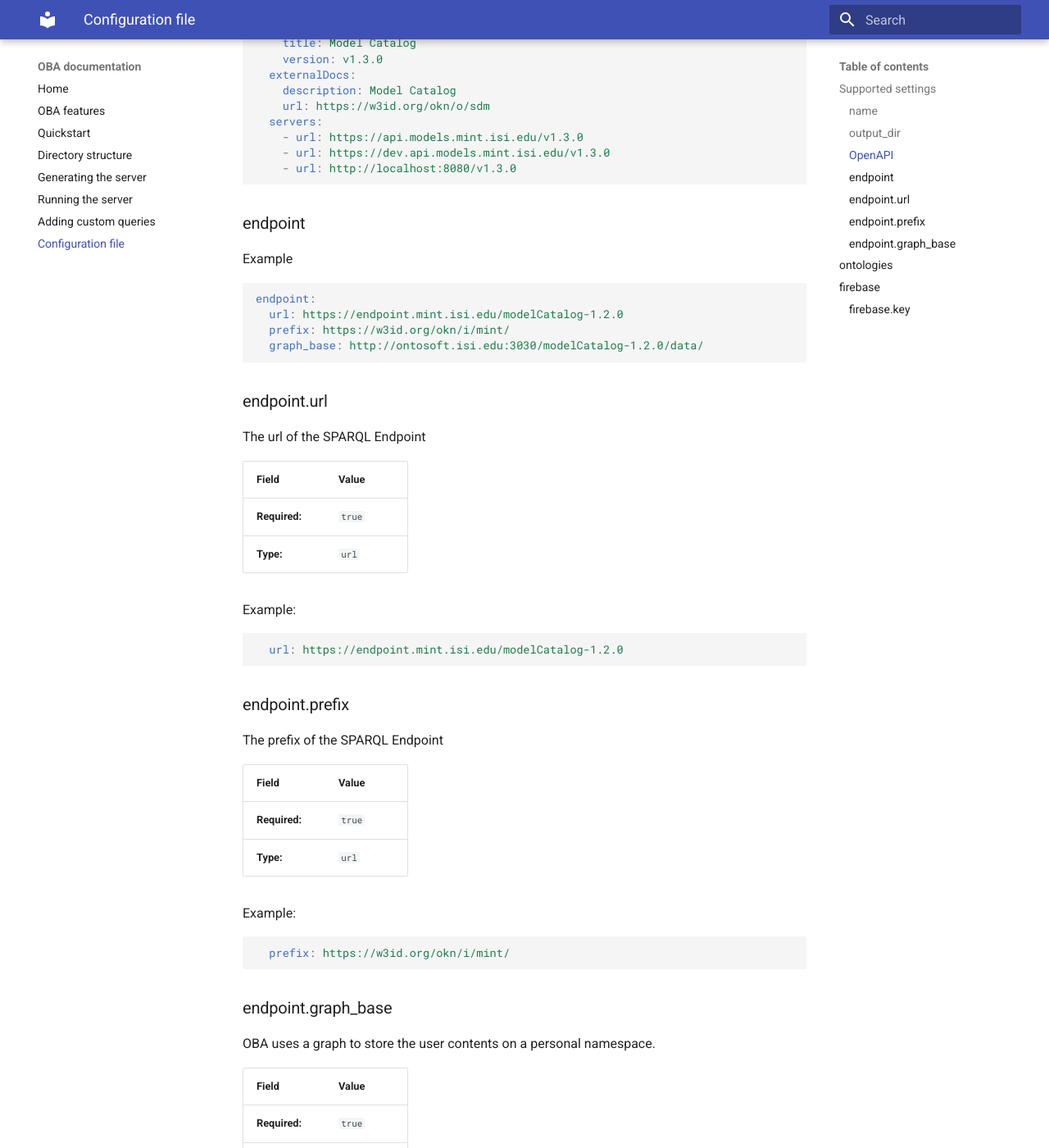
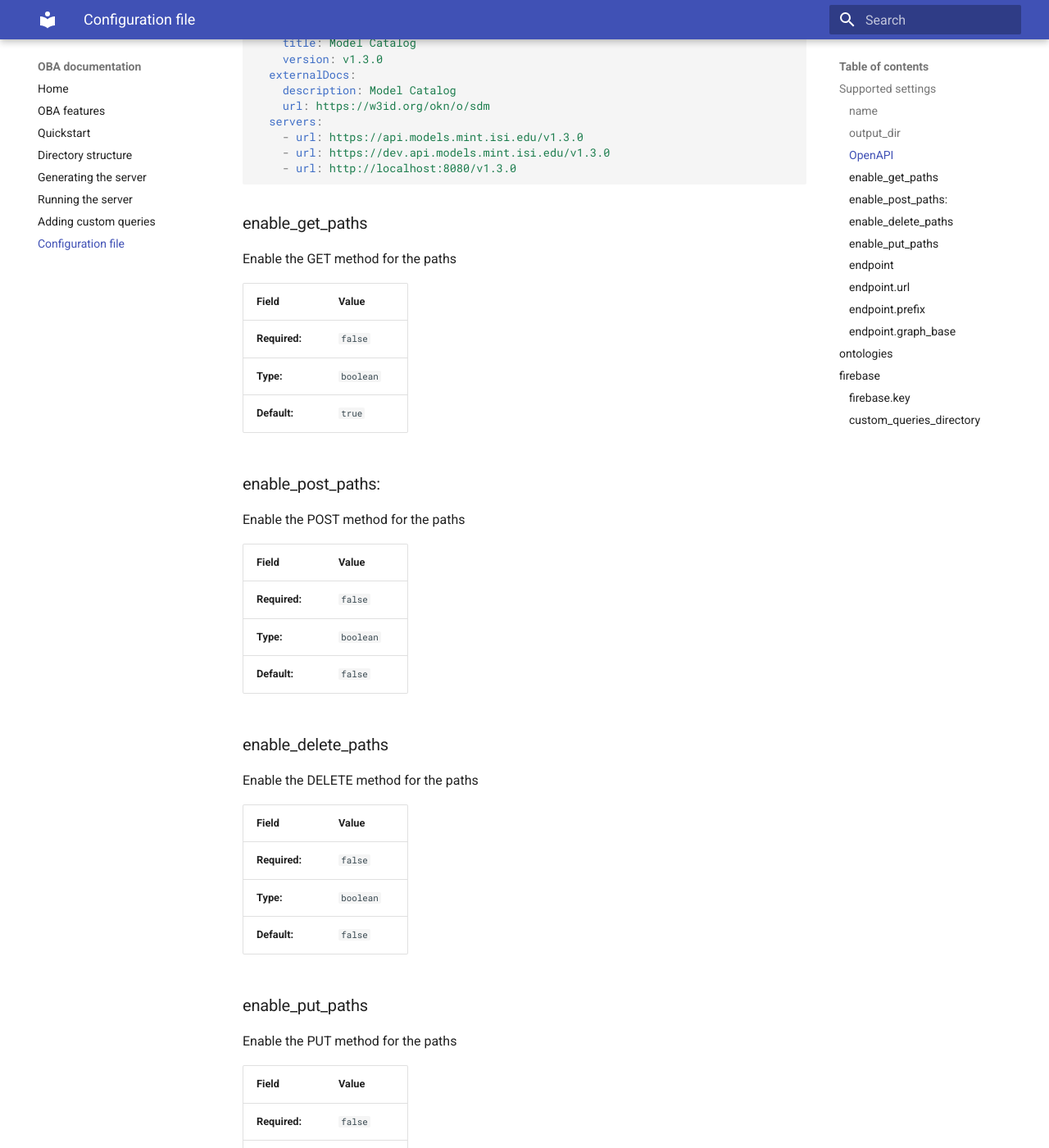
Before and after one commit to KnowledgeCaptureAndDiscovery/OBA, an MkDocs documentation site: the page built from docs/configuration_file.md, in a window 1280 px wide and 1400 px high, scrolled down 1963 px. Shown: the whole window at 82% size. Built offline with MkDocs 1.6.1 and Material for MkDocs 9.7.7, drawn with Linux system fonts in a browser that asks for light colours; some of the changed text lies outside the part shown.

Commit message:
fix: close #50

````diff
--- a/docs/configuration_file.md
+++ b/docs/configuration_file.md
@@ -99,6 +99,51 @@ openapi:
     - url: https://dev.api.models.mint.isi.edu/v1.3.0
     - url: http://localhost:8080/v1.3.0
 ```
+
+
+
+### enable_get_paths
+
+Enable the GET method for the paths
+
+| Field | Value |
+|---|---|
+| **Required:** | ``false`` |
+| **Type:** | ``boolean``  |
+| **Default:** | ``true``  |
+
+### enable_post_paths:
+
+Enable the POST method for the paths
+
+| Field | Value |
+|---|---|
+| **Required:** | ``false`` |
+| **Type:** | ``boolean``  |
+| **Default:** | ``false``  |
+
+
+### enable_delete_paths
+
+Enable the DELETE method for the paths
+
+| Field | Value |
+|---|---|
+| **Required:** | ``false`` |
+| **Type:** | ``boolean``  |
+| **Default:** | ``false``  |
+
+### enable_put_paths
+
+Enable the PUT method for the paths
+
+| Field | Value |
+|---|---|
+| **Required:** | ``false`` |
+| **Type:** | ``boolean``  |
+| **Default:** | ``false``  |
+
+
 
 ### endpoint
 
@@ -206,3 +251,11 @@ To authenticate a service account and authorize it to access Firebase services,
 firebase:
   key: key
 ```
+
+
+### custom_queries_directory
+
+| Field | Value |
+|---|---|
+| **Required:** | ``true`` |
+| **Type:** | ``str`` |
````
Also changed, not shown: 7 other files.
